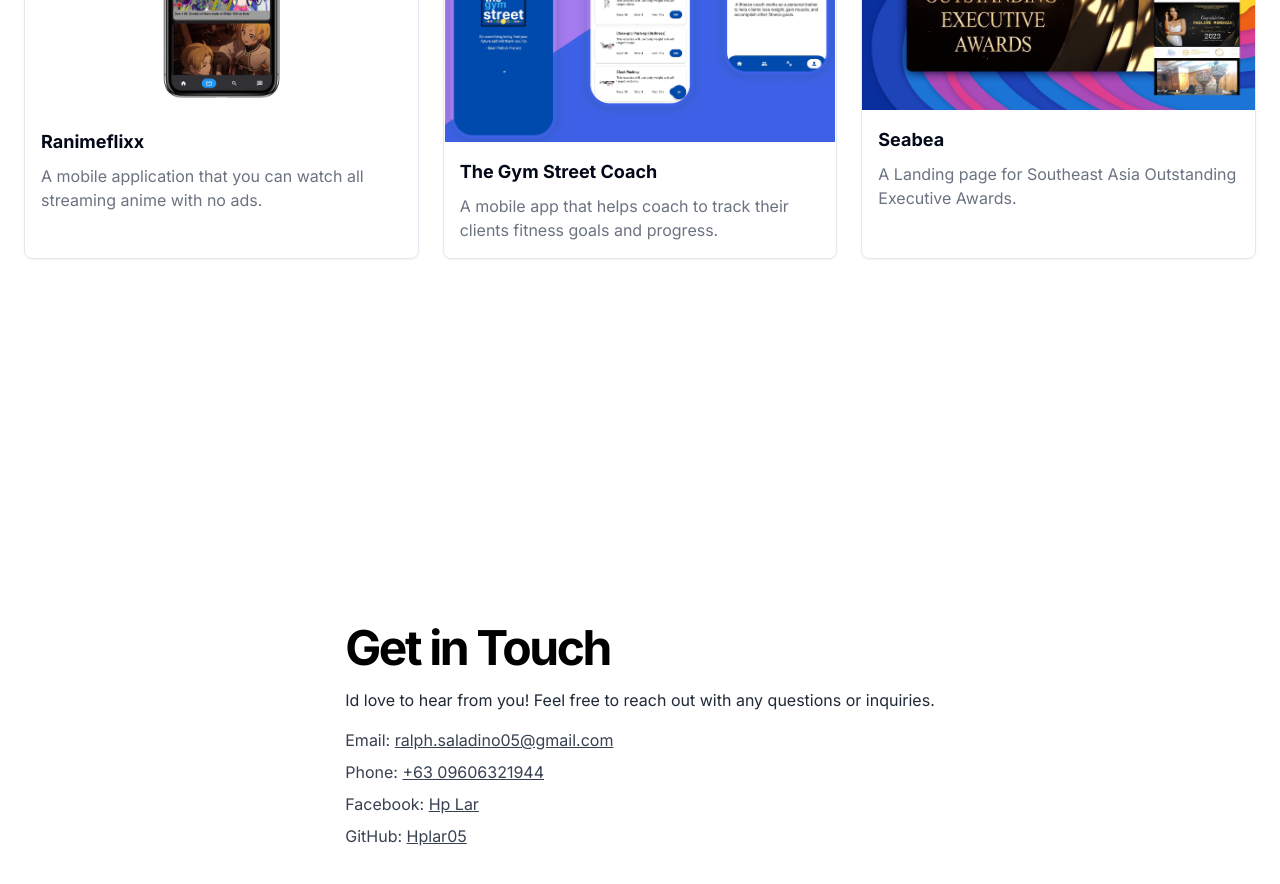
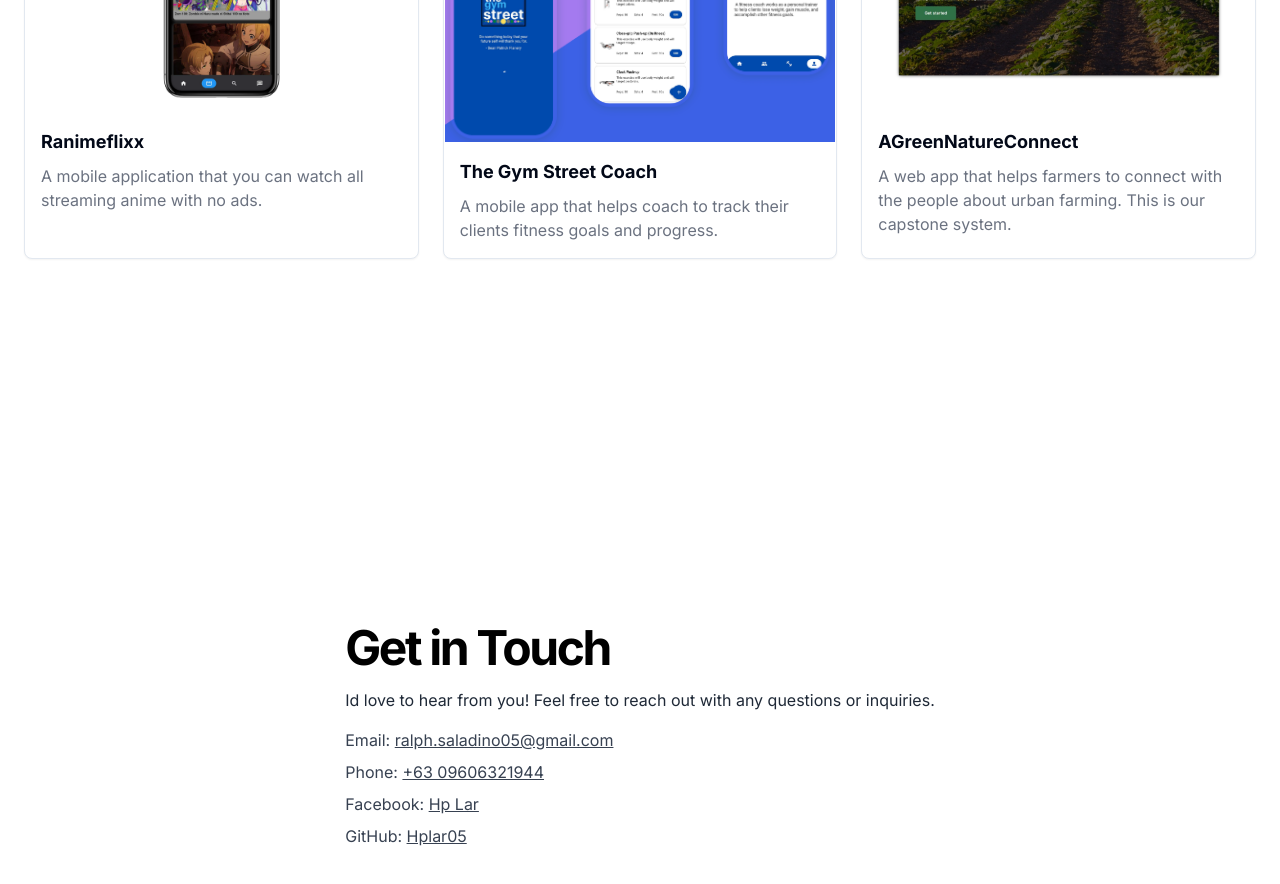
Before and after one commit to hplar05/Portfolio-2.0, a Next.js app: page / in a window 1280 px wide. Shown: the part 1960-2844 px from the top of the page. Built offline with nearby package versions, Linux system fonts and the light colour scheme.

Commit message:
update: project

```diff
--- a/app/(sections)/Projects.tsx
+++ b/app/(sections)/Projects.tsx
@@ -71,9 +71,10 @@ const Home = () => {
               className="rounded-t-lg object-cover"
             />
             <CardContent className="p-4">
-              <h3 className="text-lg font-bold">Seabea</h3>
+              <h3 className="text-lg font-bold">AGreenNatureConnect</h3>
               <p className="text-gray-500 dark:text-gray-400 mt-2">
-                A Landing page for Southeast Asia Outstanding Executive Awards.
+                A web app that helps farmers to connect with the people about
+                urban farming. This is our capstone system.
               </p>
             </CardContent>
           </Card>
```
Also changed, not shown: components/images/project3.png, components/images/project4.png (added).
